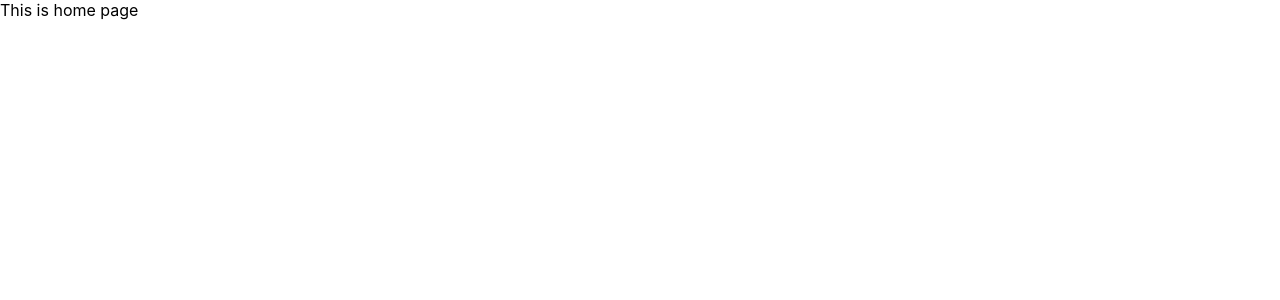
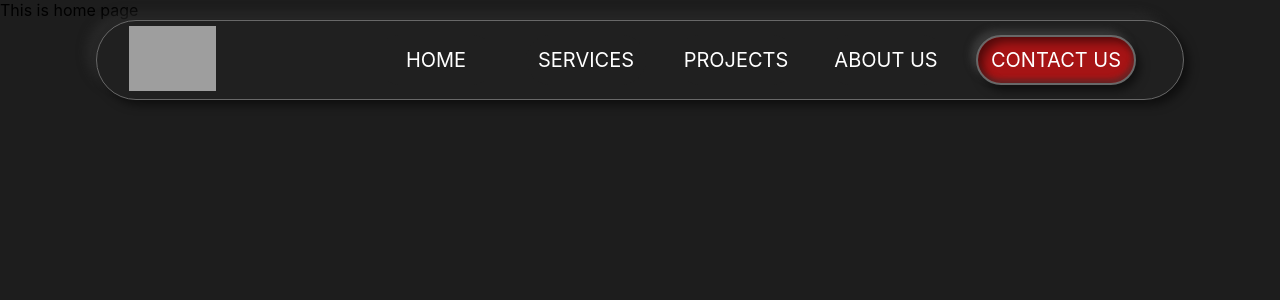
Before and after one commit to UC-Technologies/uc-website, a React (Vite) app: page / in a window 1280 px wide. Shown: the top 300 px of the page. Built offline with nearby package versions, Linux system fonts and the light colour scheme; grey boxes are pictures that could not be loaded.

Commit message:
ADD:Navbar

```diff
--- a/src/App.jsx
+++ b/src/App.jsx
@@ -1,13 +1,12 @@
-
-
-
+import Navbar from "./Components/Shared/Navbar/Navbar";
 
 const App = () => {
   return (
-    <main>
-      This is home page
-    </main>
-  )
-}
+    <>
+      <Navbar />
+      <main>This is home page</main>
+    </>
+  );
+};
 
-export default App
+export default App;
--- a/src/Components/Shared/Navbar/Navbar.jsx
+++ b/src/Components/Shared/Navbar/Navbar.jsx
@@ -1,9 +1,33 @@
-import React from 'react'
-import styles from './Navbar.module.scss'
+import styles from "./Navbar.module.scss";
 const Navbar = () => {
   return (
-    <div className={styles.main}>Navbar</div>
-  )
-}
+    <nav>
+      <a href="/">
+        <img
+          src="https://res.cloudinary.com/dvra8rj4n/image/upload/f_auto,q_auto/uzz9udxyddyqayl7nzfg"
+          alt="UC_LOGO"
+          className={styles.logo}
+        />
+      </a>
+      <div className={styles.button_wrapper}>
+        <button className={styles.btn_active} onClick={null}>
+          HOME
+        </button>
+        <button className={styles.btn_active} onClick={null}>
+          SERVICES
+        </button>
+        <button className={styles.btn_active} onClick={null}>
+          PROJECTS
+        </button>
+        <button className={styles.btn_active} onClick={null}>
+          ABOUT US
+        </button>
+        <button className={styles.contact_btn} onClick={null}>
+          CONTACT US
+        </button>
+      </div>
+    </nav>
+  );
+};
 
-export default Navbar
+export default Navbar;
--- a/src/Components/Shared/Navbar/Navbar.module.scss
+++ b/src/Components/Shared/Navbar/Navbar.module.scss
@@ -0,0 +1,58 @@
+nav {
+  position: fixed;
+  height: 10vh;
+  width: 85%;
+  left: 50%;
+  transform: translate(-50%, 25%);
+  background-color: #202020;
+  border-radius: 3.125rem;
+  border: 0.0625rem solid #686868;
+  display: flex;
+  align-items: center;
+  box-shadow:
+    5px 5px 10px 0px rgba(0, 0, 0, 0.5),
+    -10px -8px 10px 0px rgba(49, 49, 49, 0.5);
+  a {
+    background: transparent;
+
+    .logo {
+      width: auto;
+      height: 4.0625rem;
+      padding-left: 2rem;
+      background: transparent;
+    }
+  }
+  .button_wrapper {
+    position: fixed;
+    right: 2rem;
+    background-color: #202020;
+    button {
+      color: white;
+      height: 3.125rem;
+      width: 7.5rem;
+      font-size: 1.25rem;
+      border: none;
+      border-radius: 3.125rem;
+      background-color: #202020;
+      margin-left: 0.9375rem;
+      margin-right: 0.9375rem;
+    }
+    .btn_active:active {
+      border: 0.125rem solid;
+      border-color: rgba(104, 104, 104, 1);
+      box-shadow:
+        inset -2px -4px 5px #31313180,
+        inset 5px 5px 10px #00000080;
+    }
+    .contact_btn {
+      border: 0.125rem solid #686868;
+      width: 10rem;
+      background-color: #a61415;
+      box-shadow:
+        inset -2px -4px 5px #31313180,
+        inset 5px 5px 10px #00000080,
+        4px 6px 10px #00000080,
+        -5px -5px 7px #454545b2;
+    }
+  }
+}
--- a/src/index.scss
+++ b/src/index.scss
@@ -1,7 +1,8 @@
-*{
+* {
   margin: 0;
   padding: 0;
   box-sizing: border-box;
   font-family: Inter, system-ui, Avenir, Helvetica, Arial, sans-serif;
+  background-color: #1d1d1d;
   -webkit-tap-highlight-color: transparent;
 }
```
